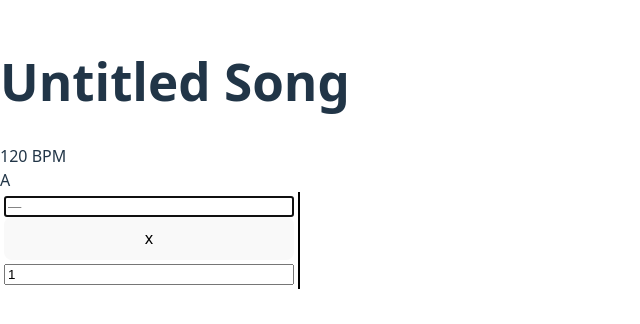
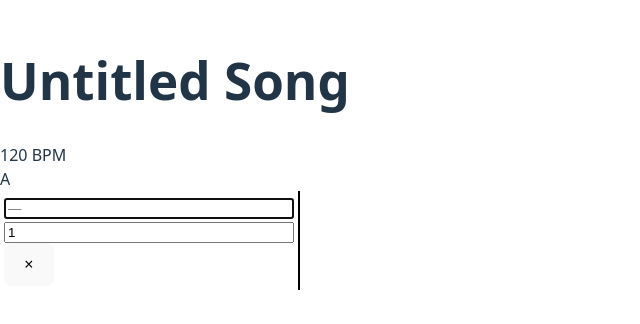
Before and after one commit to g-bacque/cifrado-club, a React (Vite) app: page / in a window 1280 px wide. Shown: the part 246-570 px from the top of the page, without its empty margins (0-640 px from the left). Built offline with nearby package versions, Linux system fonts and the light colour scheme; the HTML template or start-up script is replaced by a standard one.

Commit message:
new structure - massive changes

```diff
--- a/src/components/BarCell.tsx
+++ b/src/components/BarCell.tsx
@@ -1,88 +1,136 @@
 import React, { useRef, forwardRef, useEffect } from "react";
 import ChordBlock from "./ChordBlock";
 import "./BarCell.css";
-import { useEditorStore } from "../store/editorStore";
+import { useEditorStore, ChordEvent } from "../store/editorStore";
 
 export interface BarCellProps {
   barIndex: number;
-  barData: { chord: string; duration: number }[];
+  barData: ChordEvent[];
   barRefs: React.MutableRefObject<HTMLDivElement[]>;
   createNextBar: () => void;
-  addChord: (barIndex: number) => void;
-  maxBeats?: number; // <-- nuevo
+  maxSlots?: number;
 }
 
 const BarCell = forwardRef<HTMLDivElement, BarCellProps>(
-  ({ barIndex, barData, barRefs, createNextBar, addChord, maxBeats = 4 }, ref) => {
+({ barIndex, barData, barRefs, createNextBar, maxSlots = 4 }, ref) => {
+
   const chordRefs = useRef<(HTMLInputElement | null)[]>([]);
 
-    const focusChord = (idx: number) => {
-      if (idx >= 0 && idx < chordRefs.current.length) {
-        chordRefs.current[idx]?.focus();
-      }
+  useEffect(() => {
+    chordRefs.current[0]?.focus();
+  }, []);
+
+  const project = useEditorStore.getState().project;
+  const setProject = useEditorStore.getState().setProject;
+
+  const section = project.sections.find(s => s.bars[barIndex]);
+  if (!section) return null;
+
+  const chords = section.bars[barIndex].chords;
+
+  /** 🔥 Garantiza SIEMPRE suma = maxSlots */
+  const normalizeSlots = () => {
+    let total = chords.reduce((s, c) => s + c.slots, 0);
+
+    if (total === maxSlots) return;
+
+    const diff = maxSlots - total;
+    const last = chords[chords.length - 1];
+
+    last.slots = Math.max(1, last.slots + diff);
   };
-
-    useEffect(() => {
-      if (chordRefs.current.length > 0) {
-        chordRefs.current[0]?.focus();
-      }
-    }, []);
 
   return (
     <div
-        className="bar-cell flex" // <-- flex para que los chordBlocks se alineen horizontalmente
+    className="bar-cell flex w-full overflow-hidden"
+    style={{ minWidth: 0}}
       ref={(el) => {
         barRefs.current[barIndex] = el!;
         if (typeof ref === "function") ref(el);
-          else if (ref) (ref as React.MutableRefObject<HTMLDivElement | null>).current = el;
+        else if (ref)
+          (ref as React.MutableRefObject<HTMLDivElement | null>).current = el;
       }}
     >
-{barData.map((chordObj, idx) => {
-  // Calculamos cuántos beats ya se han usado antes de este acorde
-  const usedBeats = barData
-    .slice(0, idx)
-    .reduce((sum, c) => sum + c.duration, 0);
+      {chords.map((chordObj, idx) => (
+        <ChordBlock
 
-  // Calculamos cuántos beats quedan disponibles para este acorde
-  const remainingBeats = Math.max(maxBeats - usedBeats, 1); // al menos 1
-
-  return (
-<ChordBlock
           key={idx}
           chord={chordObj.chord}
-  duration={chordObj.duration}
-  maxDuration={remainingBeats}
+          slots={chordObj.slots}
+          maxSlots={maxSlots}
           barIndex={barIndex}
           chordIndex={idx}
-  autoFocus={idx === barData.length - 1}
+          autoFocus={idx === chords.length - 1}
           inputRef={(el) => (chordRefs.current[idx] = el)}
+
+          /** ENTER = dividir slots */
           onEnter={(e) => {
-    if (e.shiftKey) createNextBar();
-    else addChord(barIndex);
+            if (e.shiftKey) {
+              createNextBar();
+              return;
+            }
+
+            const current = chords[idx];
+
+            // no se puede dividir más
+            if (current.slots <= 1) return;
+
+            const newSlots = Math.floor(current.slots / 2);
+            current.slots -= newSlots;
+
+            chords.splice(idx + 1, 0, {
+              chord: "",
+              slots: newSlots
+            });
+
+            normalizeSlots();
+            setProject({ ...project });
           }}
-  onDurationChange={(newDur) => {
-    const project = useEditorStore.getState().project;
-    const section = project.sections.find((s) => s.bars[barIndex]);
-    if (!section) return;
 
-    section.bars[barIndex].chords[idx].duration = newDur;
-    useEditorStore.getState().setProject({ ...project });
+          /** Cambiar slots */
+          onSlotsChange={(newSlots) => {
+            newSlots = Math.max(1, Math.min(newSlots, maxSlots));
+
+            const diff = newSlots - chords[idx].slots;
+            chords[idx].slots = newSlots;
+
+            // compensamos en los demás acordes
+            let remaining = diff;
+
+            for (let i = chords.length - 1; i >= 0; i--) {
+              if (i === idx) continue;
+              if (remaining === 0) break;
+
+              const reducible = chords[i].slots - 1;
+              const change = Math.min(Math.abs(remaining), reducible);
+
+              if (diff > 0) {
+                chords[i].slots -= change;
+                remaining -= change;
+              } else {
+                chords[i].slots += change;
+                remaining += change;
+              }
+            }
+
+            normalizeSlots();
+            setProject({ ...project });
           }}
+
+          /** Delete chord */
           onDelete={() => {
-    // Eliminar el acorde
-    const project = useEditorStore.getState().project;
-    const section = project.sections.find((s) => s.bars[barIndex]);
-    if (!section) return;
+            if (chords.length === 1) return;
 
-    section.bars[barIndex].chords.splice(idx, 1);
-    useEditorStore.getState().setProject({ ...project });
+            const removed = chords.splice(idx, 1)[0];
+            chords[chords.length - 1].slots += removed.slots;
+
+            normalizeSlots();
+            setProject({ ...project });
           }}
         />
-  );
-})}
+      ))}
     </div>
   );
-  }
-);
+});
 
 export default BarCell;
--- a/src/components/BarRow.tsx
+++ b/src/components/BarRow.tsx
@@ -7,41 +7,38 @@ interface BarRowProps {
 }
 
 const BarRow: React.FC<BarRowProps> = ({ sectionId }) => {
-  const project = useEditorStore((state) => state.project);
-  const setProject = useEditorStore((state) => state.setProject);
 
-  const section = project.sections.find((s) => s.id === sectionId);
+  const project = useEditorStore((s) => s.project);
+  const setProject = useEditorStore((s) => s.setProject);
+
+  const section = project.sections.find(s => s.id === sectionId);
   if (!section) return null;
 
   const barRefs = useRef<HTMLDivElement[]>([]);
-
   const BARS_PER_ROW = 4;
 
-const addChordToBar = (barIndex: number) => {
-  const section = project.sections.find(s => s.id === sectionId);
-  if (!section) return;
+  const createNextBar = () => {
 
-  const newBars = [...section.bars];
-
-  newBars[barIndex] = {
-    ...newBars[barIndex],
-    chords: [
-      ...newBars[barIndex].chords,
-      { chord: "", duration: 1 }
-    ]
+    const newBar = {
+      chords: [{ chord: "", slots: 4 }]
     };
 
     const newSections = project.sections.map(s =>
-    s.id === sectionId ? { ...section, bars: newBars } : s
+      s.id === sectionId
+        ? { ...s, bars: [...s.bars, newBar] }
+        : s
     );
 
     setProject({ ...project, sections: newSections });
 
-  // autofocus nuevo acorde
     setTimeout(() => {
-    const barDiv = barRefs.current[barIndex];
-    const inputs = barDiv?.querySelectorAll<HTMLInputElement>("input");
-    inputs?.[inputs.length - 1]?.focus();
+      const lastIndex = newSections
+        .find(s => s.id === sectionId)!
+        .bars.length - 1;
+
+      barRefs.current[lastIndex]
+        ?.querySelector<HTMLInputElement>("input")
+        ?.focus();
     }, 0);
   };
 
@@ -50,33 +47,10 @@ for (let i = 0; i < section.bars.length; i += BARS_PER_ROW) {
     groupedBars.push(section.bars.slice(i, i + BARS_PER_ROW));
   }
 
-  const createNextBar = () => {
-    if (!section) return;
-
-    const newBar = { chords: [{ chord: "", duration: 1 }] };
-    const newBars = [...section.bars, newBar];
-
-    const newSection = { ...section, bars: newBars };
-    const newSections = project.sections.map((s) =>
-      s.id === sectionId ? newSection : s
-    );
-
-    setProject({ ...project, sections: newSections });
-
-    setTimeout(() => {
-      const lastBarIndex = newBars.length - 1;
-      const lastBarDiv = barRefs.current[lastBarIndex];
-      if (!lastBarDiv) return;
-
-      const input = lastBarDiv.querySelector<HTMLInputElement>("input");
-      input?.focus();
-    }, 0);
-  };
-
   return (
     <div className="mb-2">
       {groupedBars.map((rowBars, rowIndex) => (
-      <div key={rowIndex} className="bar-row flex flex-row gap-2 mb-2 overflow-x-auto">
+        <div key={rowIndex} className="bar-row flex gap-2 mb-2">
           {rowBars.map((bar, localIndex) => {
             const barIndex = rowIndex * BARS_PER_ROW + localIndex;
 
@@ -84,10 +58,9 @@ return (
               <BarCell
                 key={barIndex}
                 barIndex={barIndex}
-  barData={bar.chords} // <--- pasa el array completo con chord y duration
+                barData={bar.chords}
                 barRefs={barRefs}
                 createNextBar={createNextBar}
-  addChord={addChordToBar}
               />
             );
           })}
--- a/src/components/ChordBlock.css
+++ b/src/components/ChordBlock.css
@@ -1,19 +1,11 @@
-.chord-block {
-  flex: 1 1 0;       /* mantener crecimiento proporcional */
-  min-width: 0;      /* 🔑 permite que el contenido se reduzca */
-  display: flex;
-  flex-direction: column; /* columna para poner input abajo */
+.chord-block input {
+  box-sizing: border-box;
+  width: 100%;
+  min-width: 0;
 }
 
-.chord-block .chord-input {
-  width: 100%;
-  min-width: 0;
-  box-sizing: border-box;
+.chord-input {
+  overflow: hidden;
+  text-overflow: ellipsis;
+  white-space: nowrap;
 }
-
-.chord-block .duration-input {
-  margin-top: 0.25rem;
-  width: 100%;
-  min-width: 0;
-  box-sizing: border-box;
-}
--- a/src/components/ChordBlock.tsx
+++ b/src/components/ChordBlock.tsx
@@ -1,176 +1,109 @@
 import React, { useState, useEffect, useRef } from "react";
-import { useEditorStore } from "../store/editorStore";
-import { CHORDS } from "../utils/chords";
-import "./ChordBlock.css";
+import "./ChordBlock.css"
 
 interface Props {
   chord: string;
-  duration?: number;
-  maxDuration?: number; // <-- máximo beats que puede tener
+  slots: number;
+  maxSlots?: number;
   barIndex: number;
   chordIndex: number;
   autoFocus?: boolean;
   inputRef?: (el: HTMLInputElement | null) => void;
+
   onEnter?: (e: React.KeyboardEvent<HTMLInputElement>) => void;
-  onDurationChange?: (newDuration: number) => void;
+  onSlotsChange?: (slots: number) => void;
   onDelete?: () => void;
 }
 
 const ChordBlock: React.FC<Props> = ({
   chord,
-  barIndex,
-  chordIndex,
-  duration = 1,
-    maxDuration = 4,      // <-- añadimos maxDuration,
+  slots,
+  maxSlots = 4,
   autoFocus,
   inputRef,
   onEnter,
-  onDurationChange,     // <-- añadimos el callback
+  onSlotsChange,
   onDelete,
 }) => {
   const [value, setValue] = useState(chord);
-  const [dur, setDur] = useState(duration);
-  const [suggestions, setSuggestions] = useState<string[]>([]);
-  const [showDropdown, setShowDropdown] = useState(false);
-  const [activeIndex, setActiveIndex] = useState(0);
-
-  const setProject = useEditorStore((state) => state.setProject);
-  const project = useEditorStore((state) => state.project);
-  const currentSectionId = useEditorStore((state) => state.currentSectionId);
 
   const internalRef = useRef<HTMLInputElement>(null);
 
-  // Autofocus
+  /** autofocus */
   useEffect(() => {
     if (autoFocus) internalRef.current?.focus();
   }, [autoFocus]);
 
-  // Pasamos la referencia hacia arriba
+  /** pasar ref hacia arriba */
   useEffect(() => {
-    if (inputRef) inputRef(internalRef.current);
+    inputRef?.(internalRef.current);
   }, [inputRef]);
 
-  // Filtrado de sugerencias
+  /** mantener sincronizado si cambia desde BarCell */
   useEffect(() => {
-    if (!value) {
-      setSuggestions([]);
-      setShowDropdown(false);
-      return;
-    }
-    const filtered = CHORDS.filter((c) =>
-      c.toLowerCase().startsWith(value.toLowerCase())
-    );
-    setSuggestions(filtered);
-    setShowDropdown(filtered.length > 0);
-    setActiveIndex(0);
-  }, [value]);
-
-  const updateChord = (newChord: string) => {
-    setValue(newChord);
-
-    const section = project.sections.find((s) => s.id === currentSectionId);
-    if (!section) return;
-
-    const bar = section.bars[barIndex];
-    bar.chords[chordIndex].chord = newChord;
-    setProject({ ...project });
-  };
-
-  const updateDuration = (newDuration: number) => {
-    // no permitir superar maxDuration
-    const validDur = Math.min(newDuration, maxDuration);
-    setDur(validDur);
-
-    onDurationChange?.(validDur); // avisamos a BarCell
-
-    const section = project.sections.find((s) => s.id === currentSectionId);
-    if (!section) return;
-
-    const bar = section.bars[barIndex];
-    bar.chords[chordIndex].duration = validDur;
-    setProject({ ...project });
-  };
+    setValue(chord);
+  }, [chord]);
 
   const handleKeyDown = (e: React.KeyboardEvent<HTMLInputElement>) => {
     if (e.key === "Enter") {
       e.preventDefault();
-      updateChord(value);
-      setShowDropdown(false);
       onEnter?.(e);
     }
-  };
 
-  const handleBlur = () => {
-    updateChord(value);
+    if (e.key === "Delete") {
+      onDelete?.();
+    }
   };
 
   return (
 <div
-  className="chord-block relative flex flex-col items-stretch"
-  style={{ flexGrow: dur }}
+  className="chord-block relative flex flex-col items-stretch overflow-hidden"
+style={{
+  flex: `${slots} 1 0%`,   // ⭐ solución real
+  minWidth: 0,
+}}
 >
+      {/* CHORD INPUT */}
       <input
-        className="chord-input border border-gray-300 rounded px-1 py-0.5 text-center-"
         ref={internalRef}
+        className="chord-input w-full min-w-0 border rounded px-1 py-0.5 text-center"
         type="text"
         value={value}
         onChange={(e) => setValue(e.target.value)}
-        onBlur={handleBlur}
-      onKeyDown={(e) => {
-        handleKeyDown(e);
-        if (e.key === "Delete") onDelete?.(); // opcional: borrar con Delete
-      }}
-
+        onKeyDown={handleKeyDown}
         placeholder="—"
       />
+
+      {/* SLOT INPUT */}
+      <input
+        type="number"
+        min={1}
+        max={maxSlots}
+        value={slots}
+        onChange={(e) => {
+          const newSlots = Math.max(
+            1,
+            Math.min(Number(e.target.value), maxSlots)
+          );
+
+          onSlotsChange?.(newSlots); // 🔥 avisamos al BarCell
+        }}
+        className="duration-input border rounded px-1 py-0.5 text-center mt-1"
+      />
+
+      {/* DELETE BUTTON */}
       {onDelete && (
         <button
           type="button"
           onClick={(e) => {
-          e.stopPropagation(); // evita que el click afecte al input
+            e.stopPropagation();
             onDelete();
           }}
           className="absolute top-0 right-0 text-red-500 text-xs font-bold px-1"
         >
-        x
+          ×
         </button>
       )}
-      {showDropdown && (
-        <ul className="absolute top-full left-0 right-0 bg-white border border-gray-300 max-h-32 overflow-y-auto z-10">
-          {suggestions.map((s, idx) => (
-            <li
-              key={s}
-              className={`px-2 py-1 cursor-pointer ${
-                idx === activeIndex ? "bg-blue-200" : ""
-              }`}
-              onMouseDown={() => {
-                updateChord(s);
-                setShowDropdown(false);
-              }}
-            >
-              {s}
-            </li>
-          ))}
-        </ul>
-      )}
-<input
-  type="number"
-  min={1}
-  max={maxDuration}
-  value={dur}
-  onChange={(e) => {
-    const newDur = Math.min(Number(e.target.value), maxDuration);
-    setDur(newDur);
-    onDurationChange?.(newDur);
-  }}
-  onKeyDown={(e) => {
-    if (e.key === "Enter") {
-      e.preventDefault();
-      onEnter?.(e); // usamos la misma función que el input principal
-    }
-  }}
-      className="duration-input border rounded px-1 py-0.5 text-center"
-/>
     </div>
   );
 };
--- a/src/store/editorStore.ts
+++ b/src/store/editorStore.ts
@@ -1,8 +1,9 @@
 import { create } from "zustand";
 
+// Ahora cada acorde ocupa un número de slots
 export interface ChordEvent {
-  chord: string;   // por ahora solo texto
-  duration: number;
+  chord: string;   // texto del acorde
+  slots: number;   // cuántos slots ocupa este acorde en el compás
 }
 
 export interface Bar {
@@ -26,8 +27,13 @@ export interface Project {
 interface EditorState {
   project: Project;
   currentSectionId: string;
+
+  showDurationControls: boolean; // 👈 nuevo
+
   setProject: (project: Project) => void;
   setCurrentSectionId: (id: string) => void;
+
+  toggleDurationControls: () => void; // 👈 nuevo
 }
 
 export const useEditorStore = create<EditorState>((set) => ({
@@ -41,12 +47,23 @@ export const useEditorStore = create<EditorState>((set) => ({
         id: "sec1",
         name: "A",
         bars: [
-          { chords: [{ chord: "", duration: 1 }] }, // primer compás vacío
+          { chords: [{ chord: "", slots: 1 }] },
         ],
       },
     ],
   },
+
   currentSectionId: "sec1",
+
+  // 👇 nuevo estado
+  showDurationControls: true,
+
   setProject: (project) => set({ project }),
   setCurrentSectionId: (id) => set({ currentSectionId: id }),
+
+  // 👇 toggle
+  toggleDurationControls: () =>
+    set((state) => ({
+      showDurationControls: !state.showDurationControls,
+    })),
 }));
```
Also changed, not shown: src/components/EditorToolbar.tsx (added, +24 -0 lines). Lines whose indentation alone changed are shown as unchanged.
